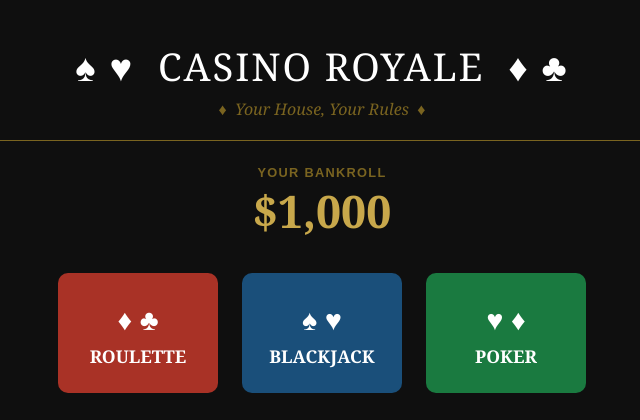
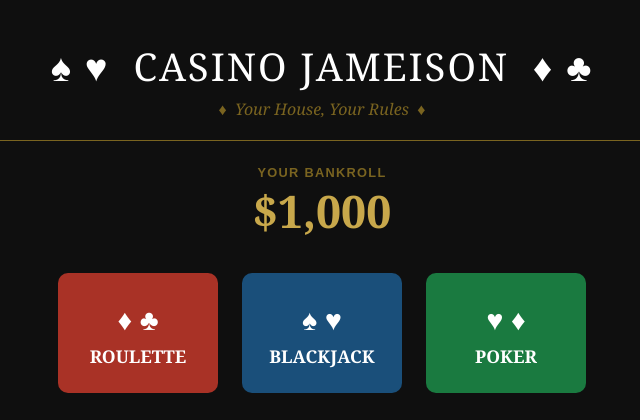
Before and after one commit to patrickjameison-source/Casino-project, a Flask app: page / in a window 1280 px wide. Shown: the top 420 px of the page, without its empty margins (318-958 px from the left). Run offline with Flask 3, Linux system fonts and the light colour scheme.

Commit message:
Rename casino to Casino Jameison
Co-Authored-By: Claude Sonnet 4.6 <noreply@anthropic.com>

```diff
--- a/templates/base.html
+++ b/templates/base.html
@@ -3,7 +3,7 @@
 <head>
   <meta charset="UTF-8">
   <meta name="viewport" content="width=device-width, initial-scale=1.0">
-  <title>{% block title %}Casino Royale{% endblock %}</title>
+  <title>{% block title %}Casino Jameison{% endblock %}</title>
   <link rel="stylesheet" href="{{ url_for('static', filename='css/style.css') }}">
   <style>
     {% block extra_style %}{% endblock %}
--- a/templates/blackjack.html
+++ b/templates/blackjack.html
@@ -1,5 +1,5 @@
 {% extends "base.html" %}
-{% block title %}Blackjack — Casino Royale{% endblock %}
+{% block title %}Blackjack — Casino Jameison{% endblock %}
 
 {% block body %}
 <!-- Header -->
--- a/templates/lobby.html
+++ b/templates/lobby.html
@@ -1,9 +1,9 @@
 {% extends "base.html" %}
-{% block title %}Casino Royale{% endblock %}
+{% block title %}Casino Jameison{% endblock %}
 
 {% block body %}
 <div class="lobby-wrap">
-  <div class="lobby-title">♠ ♥ &nbsp;CASINO ROYALE&nbsp; ♦ ♣</div>
+  <div class="lobby-title">♠ ♥ &nbsp;CASINO JAMEISON&nbsp; ♦ ♣</div>
   <div class="lobby-tagline">♦ &nbsp;Your House, Your Rules&nbsp; ♦</div>
 
   <div class="gold-line" style="margin: 20px 0;"></div>
--- a/templates/poker.html
+++ b/templates/poker.html
@@ -1,5 +1,5 @@
 {% extends "base.html" %}
-{% block title %}Poker — Casino Royale{% endblock %}
+{% block title %}Poker — Casino Jameison{% endblock %}
 
 {% block body %}
 <div class="site-header">
--- a/templates/roulette.html
+++ b/templates/roulette.html
@@ -1,5 +1,5 @@
 {% extends "base.html" %}
-{% block title %}Roulette — Casino Royale{% endblock %}
+{% block title %}Roulette — Casino Jameison{% endblock %}
 
 {% block body %}
 <!-- Header -->
```
